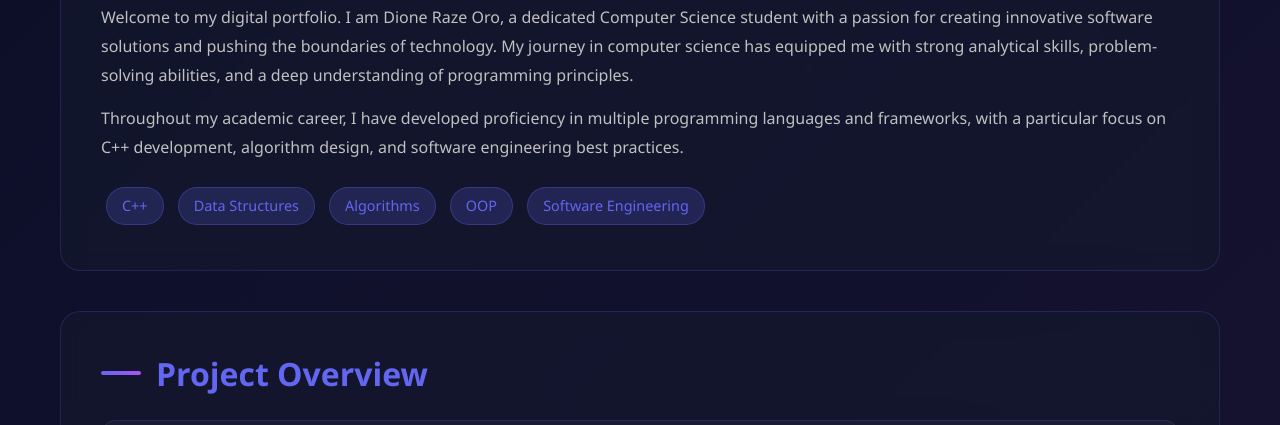
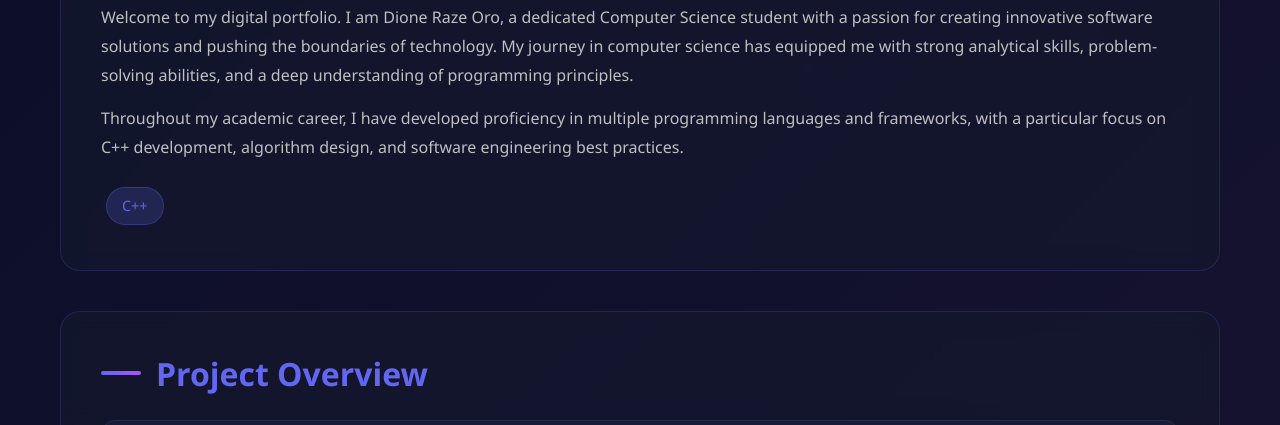
Before and after one commit to dionerazedev-commits/hellodione, a plain HTML site: page index.html in a window 1280 px wide. Shown: the part 677-1102 px from the top of the page. Drawn offline with Linux system fonts and the light colour scheme.

Commit message:
Update index.html

```diff
--- a/index.html
+++ b/index.html
@@ -316,10 +316,6 @@
                 <p style="margin-top: 15px;">Throughout my academic career, I have developed proficiency in multiple programming languages and frameworks, with a particular focus on C++ development, algorithm design, and software engineering best practices.</p>
                 <div style="margin-top: 20px;">
                     <span class="tech-tag">C++</span>
-                    <span class="tech-tag">Data Structures</span>
-                    <span class="tech-tag">Algorithms</span>
-                    <span class="tech-tag">OOP</span>
-                    <span class="tech-tag">Software Engineering</span>
                 </div>
             </div>
         </section>
```
